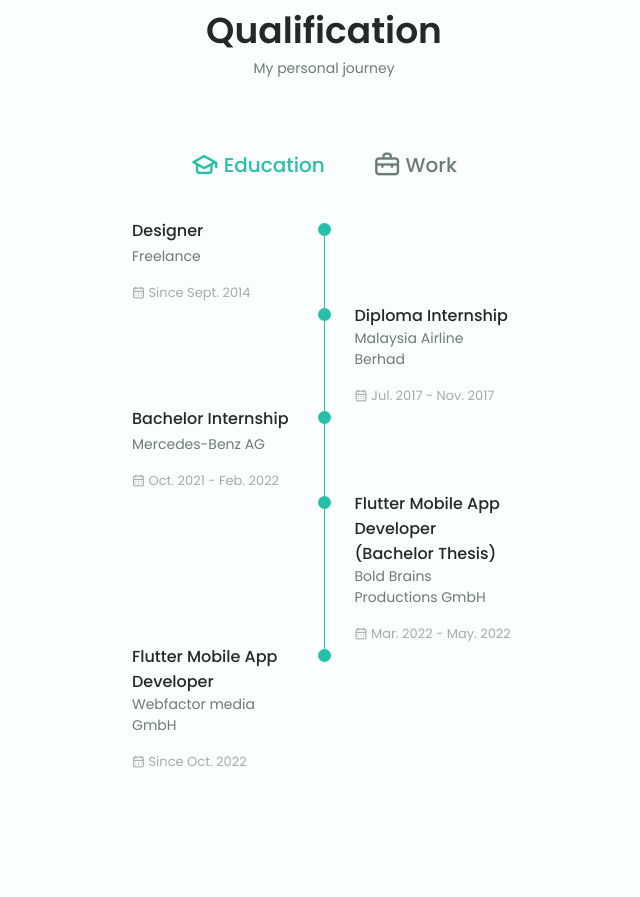
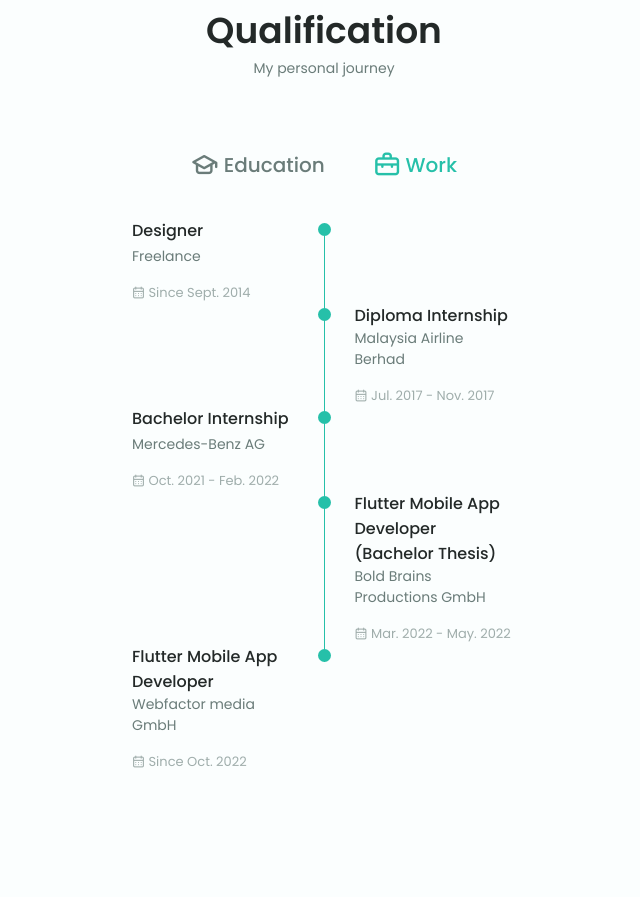
Before and after one commit to syafiqadibafham/Portfolio-Website, a website: page index.html in a window 1280 px wide. Shown: the part 2463-3360 px from the top of the page, without its empty margins (316-956 px from the left). Drawn offline with nearby package versions, Linux system fonts and the light colour scheme.

Commit message:
fix work button didnt change color

```diff
--- a/index.html
+++ b/index.html
@@ -387,12 +387,12 @@
 
                 <div class="qualification__container container">
                     <div class="qualification__tabs">
-                        <div class="qualification__button button--flex qualification__active" data-target="#education">
+                        <div class="qualification__button button--flex" data-target="#education">
                             <i class="uil uil-graduation-cap qualification__icon"></i>
                             Education
                         </div>
 
-                        <div class="qualification__button button--flex" data-target="#work">
+                        <div class="qualification__button button--flex qualification__active" data-target="#work">
                             <i class="uil uil-suitcase qualification__icon"></i>
                             Work
                         </div>
```
